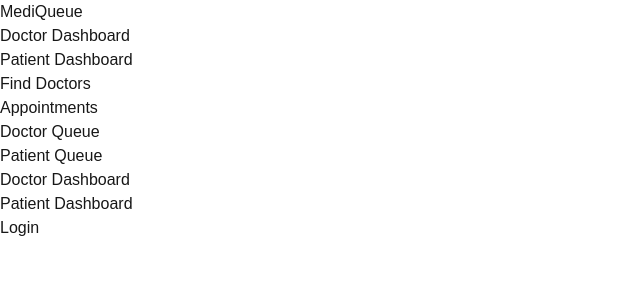
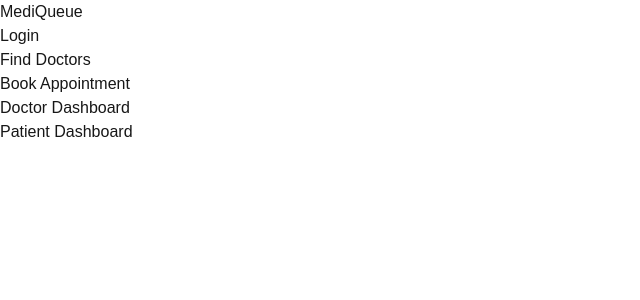
Before and after one commit to atikanoushin/MediQueue, a Next.js app: page / in a window 1280 px wide. Shown: the top 300 px of the page, without its empty margins (0-640 px from the left). Built offline with nearby package versions, Linux system fonts and the light colour scheme.

Commit message:
Clean Homapage Navigation

```diff
--- a/src/app/page.js
+++ b/src/app/page.js
@@ -7,11 +7,7 @@ export default function Home() {
 
       <ul>
         <li>
-          <Link href="/doctor">Doctor Dashboard</Link>
-        </li>
-
-        <li>
-          <Link href="/patient">Patient Dashboard</Link>
+          <Link href="/login">Login</Link>
         </li>
 
         <li>
@@ -19,17 +15,15 @@ export default function Home() {
         </li>
 
         <li>
-          <Link href="/appointment">Appointments</Link>
+          <Link href="/appointment">Book Appointment</Link>
         </li>
-        <li> <Link href="/doctor-queue"> Doctor Queue</Link>
+
+        <li>
+          <Link href="/doctor-dashboard">Doctor Dashboard</Link>
         </li>
-        <li><Link href="/patient-queue">Patient Queue</Link>
-        </li>
-        <li><Link href="/doctor-dashboard">Doctor Dashboard</Link>
-        </li>
-        <li><Link href="/patient-dashboard">Patient Dashboard</Link>
-        </li>
-        <li><Link href="/login">Login</Link>
+
+        <li>
+          <Link href="/patient-dashboard">Patient Dashboard</Link>
         </li>
       </ul>
     </main>
```
